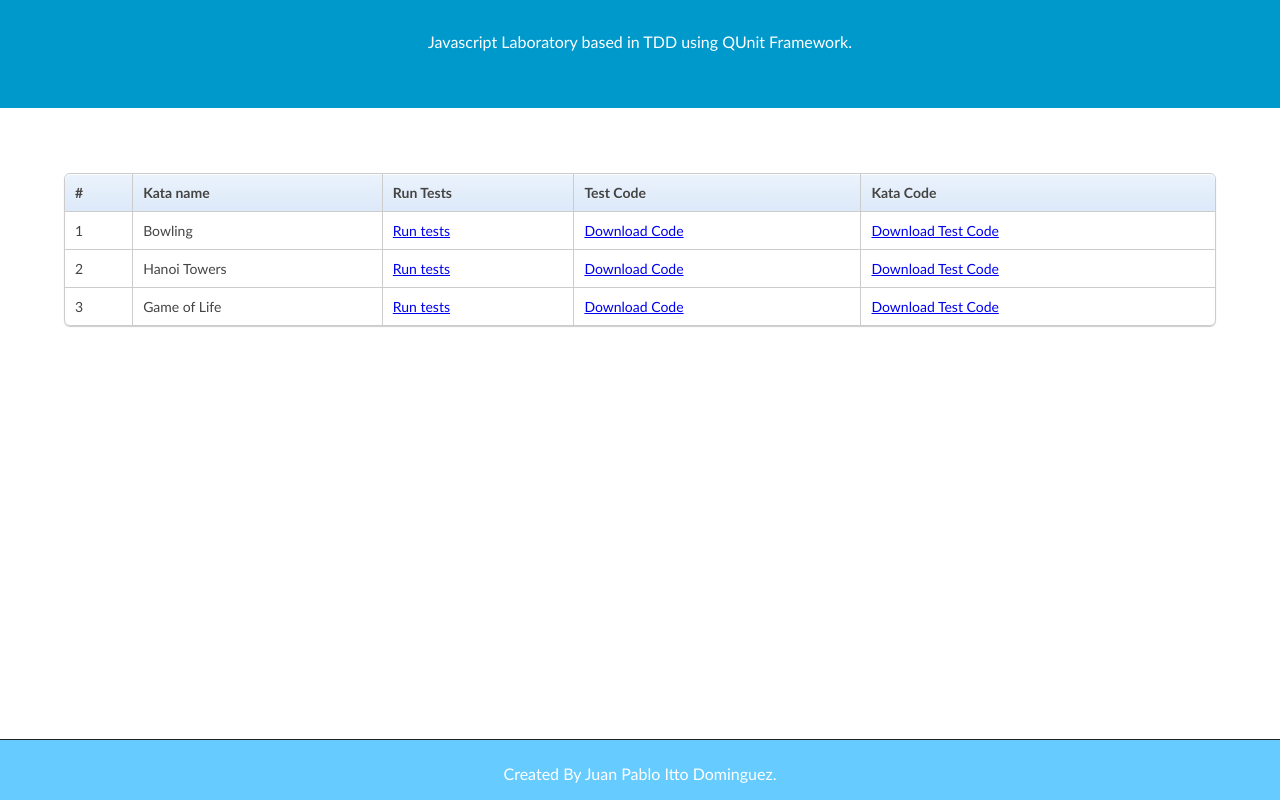
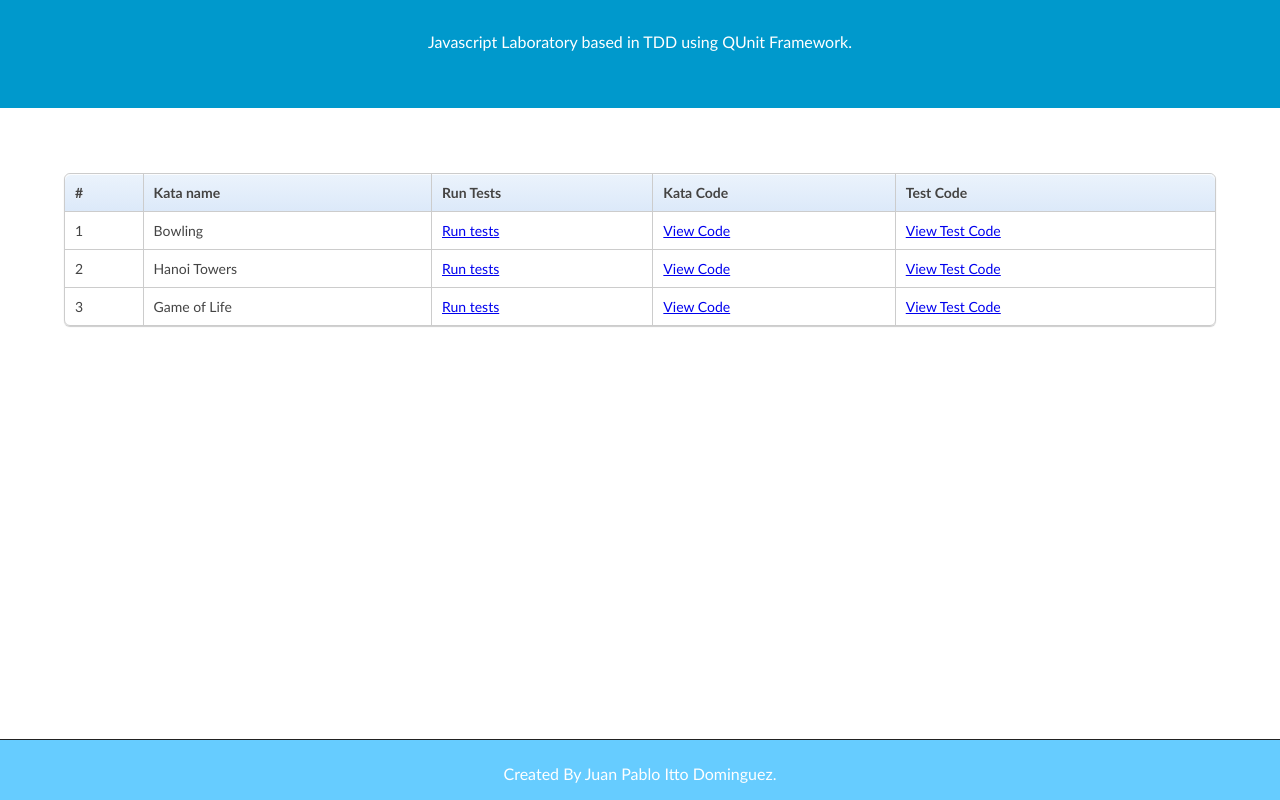
Before and after one commit to Pabloitto/KATAS-JS, a plain HTML site: page index.html in a window 1280 px wide. Drawn offline with Linux system fonts and the light colour scheme.

Commit message:
URL code changed

```diff
--- a/index.html
+++ b/index.html
@@ -21,8 +21,8 @@
 						<th>#</th>
 						<th>Kata name</th>
 						<th>Run Tests</th>
+						<th>Kata Code</th>
 						<th>Test Code</th>
-						<th>Kata Code</th>
 					</tr>
 				</thead>
 				<tbody></tbody>
--- a/katas/katas.main.js
+++ b/katas/katas.main.js
@@ -8,21 +8,21 @@
 				{
 					"Name" : "Bowling",
 					"SrcTest" : "index-bowling.html",
-					"SrcCode" : "katas\\bowiling-kata\\bowling.js",
-					"SrcTestCode" : "katas\\bowiling-kata\\bowling-test.js"
+					"SrcCode" : "https://github.com/Pabloitto/KATAS-JS/blob/master/katas/bowiling-kata/bowling.js",
+					"SrcTestCode" : "https://github.com/Pabloitto/KATAS-JS/blob/master/katas/bowiling-kata/bowling-test.js"
 				},
 				{
 					"Name" : "Hanoi Towers",
 					"SrcTest" : "index-hanoi.html",
-					"SrcCode" : "katas\\hanoi-kata\\hanoi.js",
-					"SrcTestCode" : "katas\\hanoi-kata\\hanoi-test.js"
+					"SrcCode" : "https://github.com/Pabloitto/KATAS-JS/blob/master/katas/hanoi-kata/hanoi.js",
+					"SrcTestCode" : "https://github.com/Pabloitto/KATAS-JS/blob/master/katas/hanoi-kata/hanoi-test.js"
 
 				},
 				{
 					"Name" : "Game of Life",
 					"SrcTest" : "index-gameoflife.html",
-					"SrcCode" : "katas\\gameoflife-kata\\gameoflife.js",
-					"SrcTestCode" : "katas\\gameoflife-kata\\gameoflife-test.js"
+					"SrcCode" : "https://github.com/Pabloitto/KATAS-JS/blob/master/katas/gameoflife-kata/gameoflife.js",
+					"SrcTestCode" : "https://github.com/Pabloitto/KATAS-JS/blob/master/katas/gameoflife-kata/gameoflife-test.js"
 				}
 			];
 
@@ -55,7 +55,7 @@
 				html = '';
 			for(;i<t;i++){
 				item = KATAS[i];
-				html += "<tr><td>"+(i + 1)+"</td><td>"+item.Name+"</td><td><a class='testlink' href='"+item.SrcTest+"'>Run tests</a></td><td><a class='codelink' href='"+item.SrcCode+"' target='blank'>Download Code</a></td><td><a class='codelink' href='"+item.SrcTestCode+"' target='blank'>Download Test Code</a></td></tr>";
+				html += "<tr><td>"+(i + 1)+"</td><td>"+item.Name+"</td><td><a class='testlink' href='"+item.SrcTest+"'>Run tests</a></td><td><a class='codelink' href='"+item.SrcCode+"' target='blank'>View Code</a></td><td><a class='codelink' href='"+item.SrcTestCode+"' target='blank'>View Test Code</a></td></tr>";
 			}
 			tBody.append(html);
 		}
```
